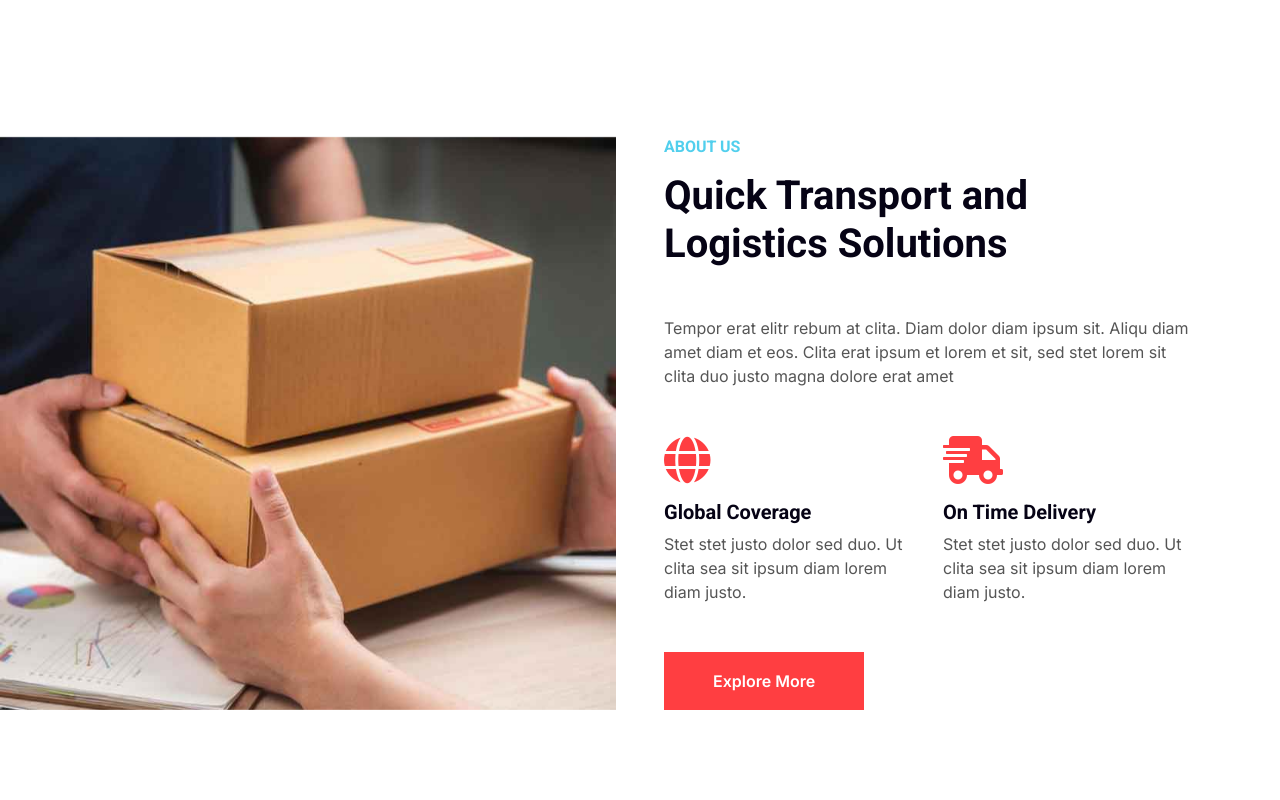
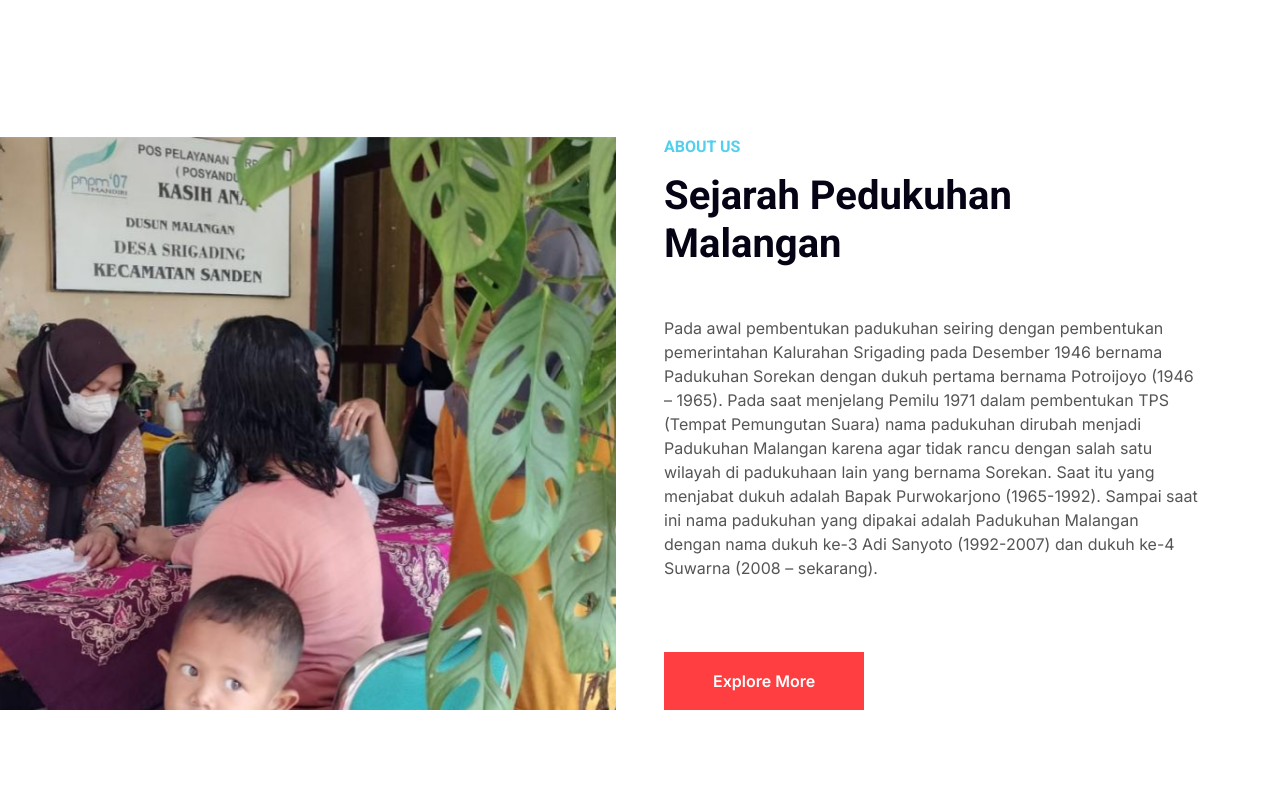
Before and after one commit to PedukuhanMalangan/pedukuhanmalangan.github.io, a plain HTML site: page about.html in a window 1280 px wide. Shown: the part 460-1260 px from the top of the page. Drawn offline with nearby package versions, Linux system fonts and the light colour scheme.

Commit message:
Update about.html

```diff
--- a/about.html
+++ b/about.html
@@ -3,7 +3,7 @@
 
 <head>
     <meta charset="utf-8">
-    <title>Logistica - Shipping Company Website Template</title>
+    <title>Tentang Pedukuhan Malangan</title>
     <meta content="width=device-width, initial-scale=1.0" name="viewport">
     <meta content="" name="keywords">
     <meta content="" name="description">
@@ -44,7 +44,7 @@
     <!-- Navbar Start -->
     <nav class="navbar navbar-expand-lg bg-white navbar-light shadow border-top border-5 border-primary sticky-top p-0">
         <a href="index.html" class="navbar-brand bg-primary d-flex align-items-center px-4 px-lg-5">
-            <h2 class="mb-2 text-white">Logistica</h2>
+            <h2 class="mb-2 text-white">Malangan</h2>
         </a>
         <button type="button" class="navbar-toggler me-4" data-bs-toggle="collapse" data-bs-target="#navbarCollapse">
             <span class="navbar-toggler-icon"></span>
@@ -95,26 +95,17 @@
             <div class="row g-5 mx-lg-0">
                 <div class="col-lg-6 ps-lg-0 wow fadeInLeft" data-wow-delay="0.1s" style="min-height: 400px;">
                     <div class="position-relative h-100">
-                        <img class="position-absolute img-fluid w-100 h-100" src="img/about.jpg" style="object-fit: cover;" alt="">
+                        <img class="position-absolute img-fluid w-100 h-100" src="img/srigading.jpg" style="object-fit: cover;" alt="">
                     </div>
                 </div>
                 <div class="col-lg-6 about-text wow fadeInUp" data-wow-delay="0.3s">
                     <h6 class="text-secondary text-uppercase mb-3">About Us</h6>
-                    <h1 class="mb-5">Quick Transport and Logistics Solutions</h1>
-                    <p class="mb-5">Tempor erat elitr rebum at clita. Diam dolor diam ipsum sit. Aliqu diam amet diam et eos. Clita erat ipsum et lorem et sit, sed stet lorem sit clita duo justo magna dolore erat amet</p>
+                    <h1 class="mb-5">Sejarah Pedukuhan Malangan</h1>
+                    <p class="mb-5">Pada awal pembentukan padukuhan seiring dengan pembentukan pemerintahan Kalurahan Srigading pada Desember 1946
+                    bernama Padukuhan Sorekan dengan dukuh pertama bernama Potroijoyo (1946 – 1965).  Pada saat menjelang Pemilu 1971 dalam pembentukan TPS (Tempat Pemungutan Suara) nama padukuhan dirubah menjadi Padukuhan Malangan karena agar tidak rancu dengan salah satu wilayah di padukuhaan lain yang bernama Sorekan. Saat itu yang menjabat dukuh adalah Bapak Purwokarjono (1965-1992). Sampai saat ini nama padukuhan yang dipakai adalah Padukuhan Malangan dengan nama dukuh ke-3 Adi Sanyoto (1992-2007) dan dukuh ke-4 Suwarna (2008 – sekarang).</p>
                     <div class="row g-4 mb-5">
-                        <div class="col-sm-6 wow fadeIn" data-wow-delay="0.5s">
-                            <i class="fa fa-globe fa-3x text-primary mb-3"></i>
-                            <h5>Global Coverage</h5>
-                            <p class="m-0">Stet stet justo dolor sed duo. Ut clita sea sit ipsum diam lorem diam justo.</p>
-                        </div>
-                        <div class="col-sm-6 wow fadeIn" data-wow-delay="0.7s">
-                            <i class="fa fa-shipping-fast fa-3x text-primary mb-3"></i>
-                            <h5>On Time Delivery</h5>
-                            <p class="m-0">Stet stet justo dolor sed duo. Ut clita sea sit ipsum diam lorem diam justo.</p>
-                        </div>
                     </div>
-                    <a href="" class="btn btn-primary py-3 px-5">Explore More</a>
+                    <a href="https://wordpress.com/post/pedukuhanmalangan.wordpress.com/3" class="btn btn-primary py-3 px-5">Explore More</a>
                 </div>
             </div>
         </div>
```
